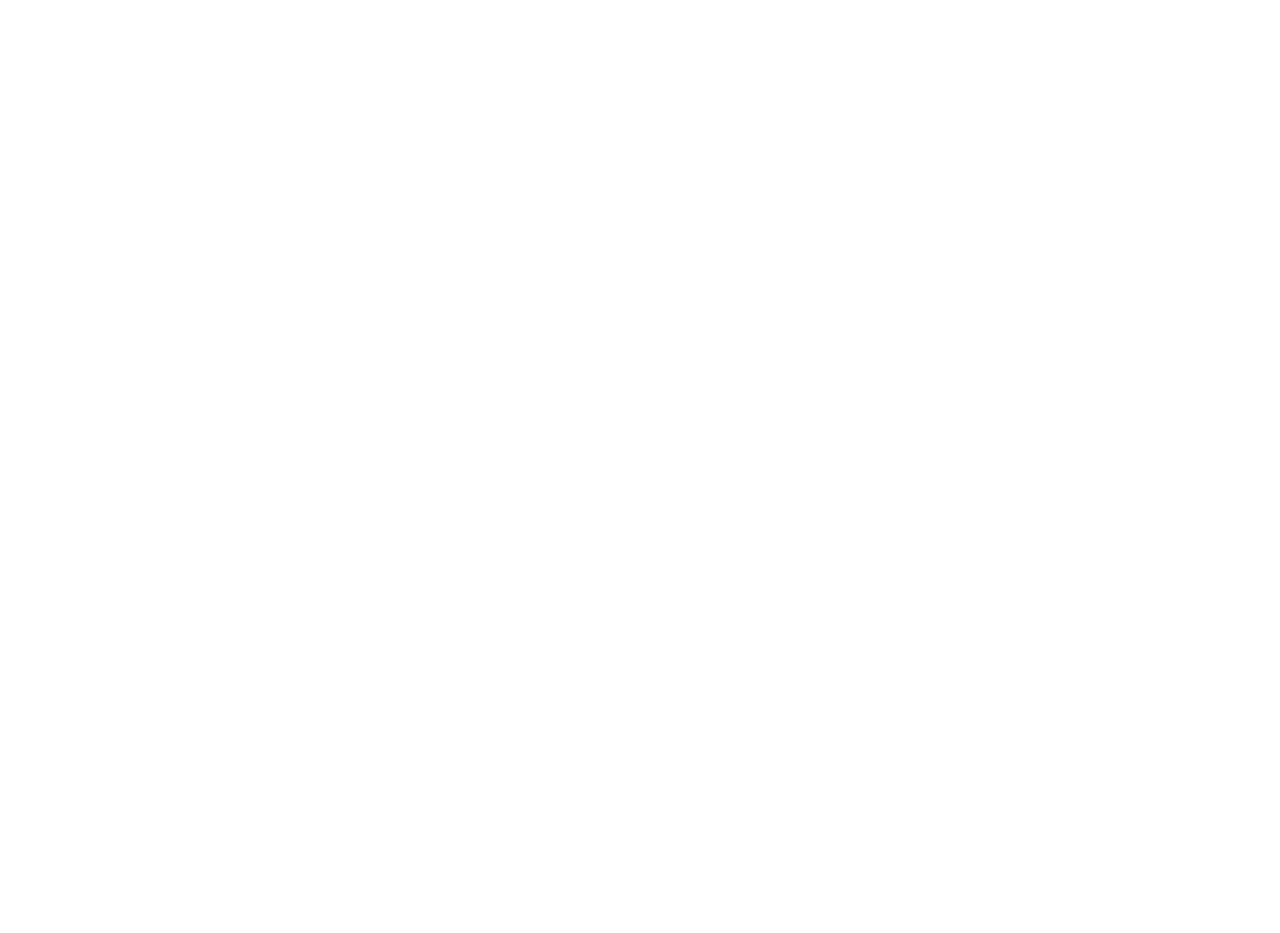
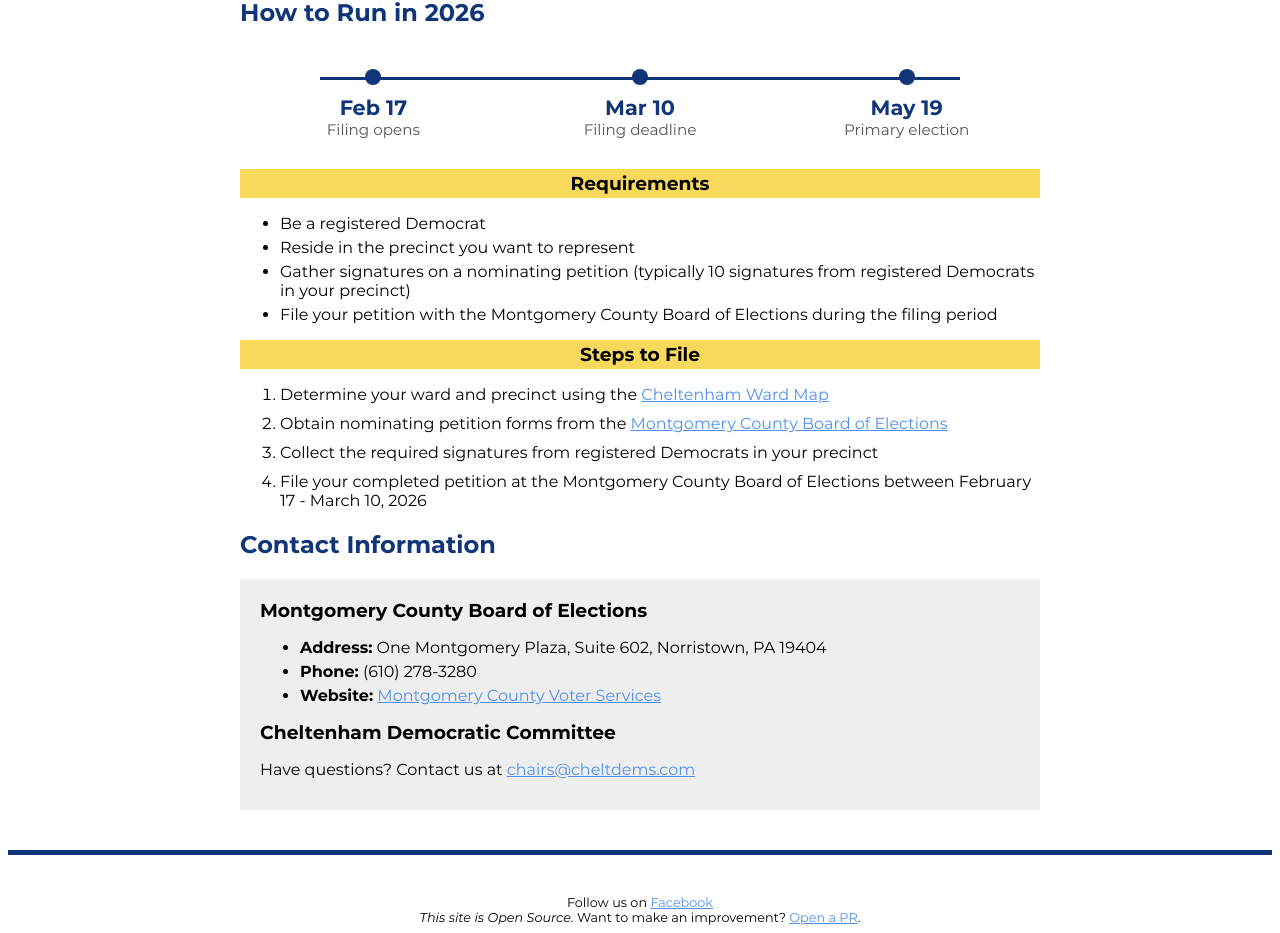
Before and after one commit to Cheltenham-Democratic-Committee/website, a SvelteKit app: page /run-for-committeeperson in a window 1280 px wide. Before the commit this address had no page. Shown: the part 520-1453 px from the top of the page. Before the commit the page ends 800 px from the top, so only its background shows below. Built offline with nearby package versions, Linux system fonts and the light colour scheme.

Commit message:
2026 Update
This refreshes dates and other election information

```diff
--- a/src/routes/+page.svelte
+++ b/src/routes/+page.svelte
@@ -23,8 +23,8 @@
 	</div>
 </div>
 <div class="banner">
-	We are accepting applications for endorsement for school board, township commissioner, and finance
-	officer. <a href="/vote">Visit our information page</a> to learn more.
+	2026 is a committee person election year!
+	<a href="/run-for-committeeperson">Learn how to run</a>.
 </div>
 
 <h2>Meetings</h2>
--- a/src/routes/get-involved/+page.svelte
+++ b/src/routes/get-involved/+page.svelte
@@ -29,6 +29,9 @@
 					<p>
 						They phone bank, canvass and volunteer during the primary and general elections in
 						support of Democratic candidates in Cheltenham.
+					</p>
+					<p>
+						<a href="/run-for-committeeperson">Learn how to run for committee person in 2026!</a>
 					</p>
 				</div>
 				<div class="interested">
--- /dev/null
+++ b/src/routes/run-for-committeeperson/+page.svelte
@@ -0,0 +1,154 @@
+<svelte:head>
+	<title>Run for Committee Person - Cheltenham Democratic Committee</title>
+	<meta property="og:title" content="Run for Committee Person - Cheltenham Democratic Committee" />
+</svelte:head>
+
+<h1>Run for Committee Person</h1>
+
+<p>
+	Committee people are the grassroots foundation of the Democratic Party. Each voting precinct in
+	Cheltenham Township can elect up to two Democratic committee people who serve four-year terms. As
+	a committee person, you are the face of the party in your neighborhood—connecting voters with
+	candidates, shaping endorsements, and getting Democrats elected.
+</p>
+
+<h3>Responsibilities</h3>
+<ul>
+	<li>Get to know voters in your precinct and share information about Democratic candidates</li>
+	<li>Vote on endorsements at CDC, Area, and County Committee meetings</li>
+	<li>Help with voter registration and Get Out The Vote (GOTV) efforts</li>
+	<li>Participate in phone banking, canvassing, and election day activities</li>
+	<li>Attend monthly CDC meetings</li>
+</ul>
+
+<h2>How to Run in 2026</h2>
+
+<div class="timeline">
+	<div class="timeline-item">
+		<div class="timeline-date">Feb 17</div>
+		<div class="timeline-label">Filing opens</div>
+	</div>
+	<div class="timeline-item">
+		<div class="timeline-date">Mar 10</div>
+		<div class="timeline-label">Filing deadline</div>
+	</div>
+	<div class="timeline-item">
+		<div class="timeline-date">May 19</div>
+		<div class="timeline-label">Primary election</div>
+	</div>
+</div>
+
+<h3>Requirements</h3>
+<ul>
+	<li>Be a registered Democrat</li>
+	<li>Reside in the precinct you want to represent</li>
+	<li>
+		Gather signatures on a nominating petition (typically 10 signatures from registered Democrats in
+		your precinct)
+	</li>
+	<li>File your petition with the Montgomery County Board of Elections during the filing period</li>
+</ul>
+
+<h3>Steps to File</h3>
+<ol>
+	<li>
+		Determine your ward and precinct using the <a
+			href="https://slifty.github.io/cheltenham-ward-map/"
+			target="_blank">Cheltenham Ward Map</a
+		>
+	</li>
+	<li>
+		Obtain nominating petition forms from the <a
+			href="https://www.montgomerycountypa.gov/753/Voter-Services"
+			target="_blank">Montgomery County Board of Elections</a
+		>
+	</li>
+	<li>Collect the required signatures from registered Democrats in your precinct</li>
+	<li>
+		File your completed petition at the Montgomery County Board of Elections between February 17 -
+		March 10, 2026
+	</li>
+</ol>
+
+<h2>Contact Information</h2>
+<div class="contact-info">
+	<h3>Montgomery County Board of Elections</h3>
+	<ul>
+		<li><strong>Address:</strong> One Montgomery Plaza, Suite 602, Norristown, PA 19404</li>
+		<li><strong>Phone:</strong> (610) 278-3280</li>
+		<li>
+			<strong>Website:</strong>
+			<a href="https://www.montgomerycountypa.gov/753/Voter-Services" target="_blank"
+				>Montgomery County Voter Services</a
+			>
+		</li>
+	</ul>
+
+	<h3>Cheltenham Democratic Committee</h3>
+	<p>
+		Have questions? Contact us at <a href="mailto:chairs@cheltdems.com">chairs@cheltdems.com</a>
+	</p>
+</div>
+
+<style>
+	.timeline {
+		display: flex;
+		justify-content: space-between;
+		align-items: flex-start;
+		margin: 30px 0;
+		position: relative;
+	}
+
+	.timeline::before {
+		content: '';
+		position: absolute;
+		top: 20px;
+		left: 10%;
+		right: 10%;
+		height: 3px;
+		background-color: #103578;
+	}
+
+	.timeline-item {
+		text-align: center;
+		flex: 1;
+		position: relative;
+	}
+
+	.timeline-item::before {
+		content: '';
+		width: 16px;
+		height: 16px;
+		background-color: #103578;
+		border-radius: 50%;
+		display: block;
+		margin: 12px auto 10px;
+	}
+
+	.timeline-date {
+		font-size: 1.3em;
+		font-weight: bold;
+		color: #103578;
+	}
+
+	.timeline-label {
+		font-size: 0.95em;
+		color: #555;
+	}
+
+	.contact-info {
+		background-color: #eee;
+		padding: 15px 20px;
+		margin: 20px 0;
+	}
+
+	.contact-info h3 {
+		background-color: transparent;
+		text-align: left;
+		padding: 0;
+	}
+
+	ol li {
+		margin-bottom: 10px;
+	}
+</style>
```
Also changed, not shown: src/lib/Meetings.svelte (+11 -11 lines), src/routes/vote/+page.svelte (+93 -137 lines).
